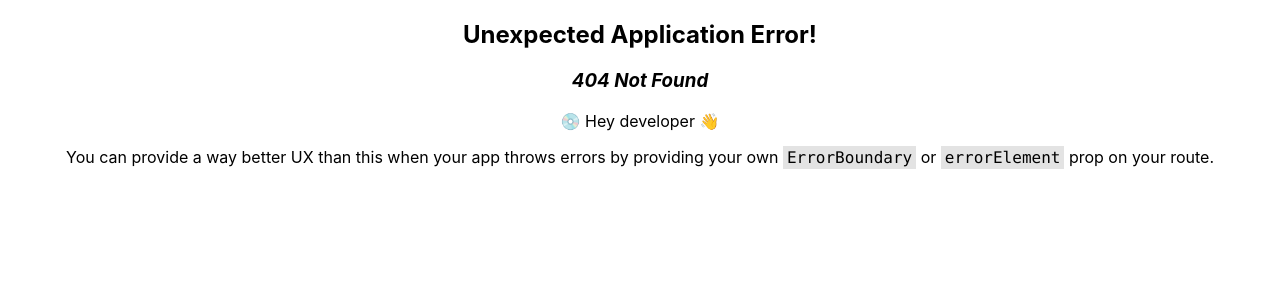
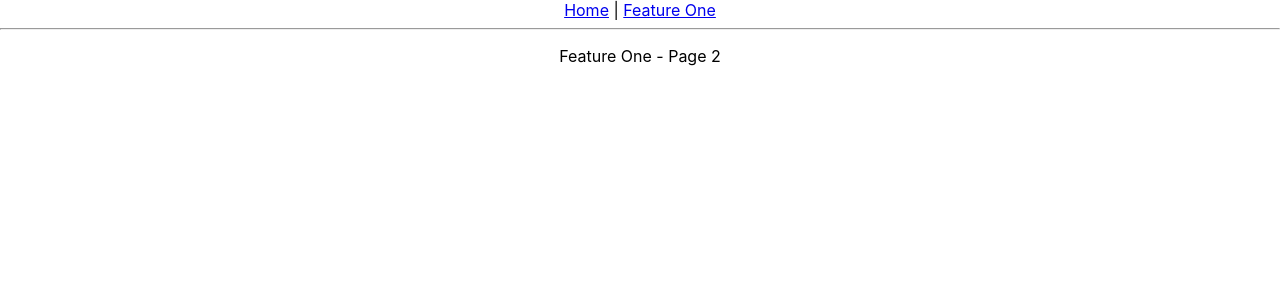
Before and after one commit to chakane0/routing-practice, a React (Create React App) app in the folder routing-practice/: page /one/2 in a window 1280 px wide. Before the commit this address had no page. Shown: the top 300 px of the page. Built offline with nearby package versions, Linux system fonts and the light colour scheme.

Commit message:
decoupling routes

```diff
--- a/routing-practice/src/App.js
+++ b/routing-practice/src/App.js
@@ -1,6 +1,7 @@
 import './App.css';
 import { RouterProvider } from 'react-router-dom';
-import {router} from './Components/Route66';
+// import {router} from './Components/Route66';
+import { router } from './Components/decouple/Route18';
 function App() {
   return (
     <div className="App">
--- /dev/null
+++ b/routing-practice/src/Components/decouple/FeatureFirst.jsx
@@ -0,0 +1,3 @@
+export default function FeatureFirst() {
+    return <p>Feature One - Page 1</p>;
+}
--- /dev/null
+++ b/routing-practice/src/Components/decouple/FeatureOneRoutes.jsx
@@ -0,0 +1,29 @@
+import { Outlet, Navigate } from 'react-router-dom';
+import FeatureFirst from './FeatureFirst';
+import FeatureSecond from './FeatureSecond';
+
+// This route object defines the route for '/one' along with its children.
+// When a user goes to '/one', the index route triggers and automatically navigates the user to '/one/1'.
+// The Outlet in the parent allows the child routes to render their components.
+
+const FeatureOneRoutes = {
+    path: 'one',
+    element: <Outlet />,
+    children: [
+        {
+            // index route for/one triggers a redirection to /one/1
+            index: true,
+            element: <Navigate to='1' replace />,
+        },
+        {
+            path: '1',
+            element: <FeatureFirst />,
+        },
+        {
+            path: '2',
+            element: <FeatureSecond />
+        },
+    ],
+};
+
+export default FeatureOneRoutes;
--- /dev/null
+++ b/routing-practice/src/Components/decouple/FeatureSecond.jsx
@@ -0,0 +1,3 @@
+export default function FeatureSecond() {
+    return <p>Feature One - Page 2</p>
+}
--- /dev/null
+++ b/routing-practice/src/Components/decouple/Home.jsx
@@ -0,0 +1,3 @@
+export default function Home() {
+    return <h1>Welcome to the home page</h1>
+}
--- /dev/null
+++ b/routing-practice/src/Components/decouple/Layout.jsx
@@ -0,0 +1,14 @@
+import {Outlet, Link} from 'react-router-dom';
+
+export default function Layout() {
+    return (
+        <div>
+            <nav>
+                <Link to='/'>Home</Link> | <Link to='/one'>Feature One</Link>
+            </nav>
+            <hr />
+            {/* This is where the matching child route will render */}
+            <Outlet />
+        </div>
+    )
+}
--- /dev/null
+++ b/routing-practice/src/Components/decouple/Route18.jsx
@@ -0,0 +1,25 @@
+import { createBrowserRouter } from "react-router-dom";
+import Layout from "./Layout";
+import Home from "./Home";
+import FeatureOneRoutes from "./FeatureOneRoutes";
+
+// here we can define our apps routes in a decouples way
+// The top level route uses the layout component
+// Its children include: An index route which renders the home component and features routes imported from separate modules.
+
+export const router = createBrowserRouter([
+    {
+        path: '/',
+        element: <Layout />,
+        children: [
+            {
+                // the index route: when the URL is exactly '/', render Home
+                index: true,
+                element: <Home />,
+            },
+            // insert the feature routes
+            FeatureOneRoutes,
+            // we can add more feature route objects here
+        ]
+    }
+])
```
Also changed, not shown: routing-practice/src/Components/decouple/documentation.md (added, +10 -0 lines).
